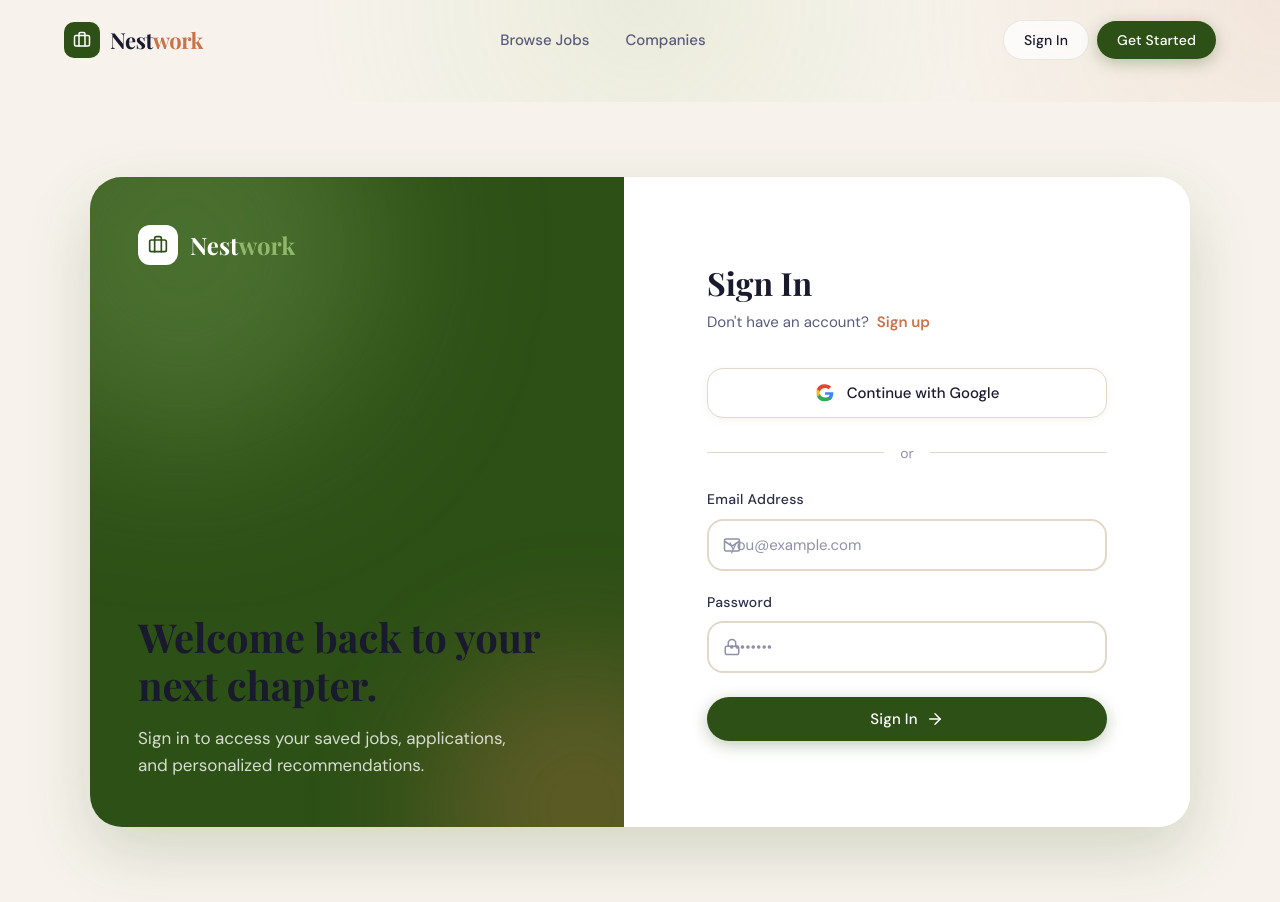
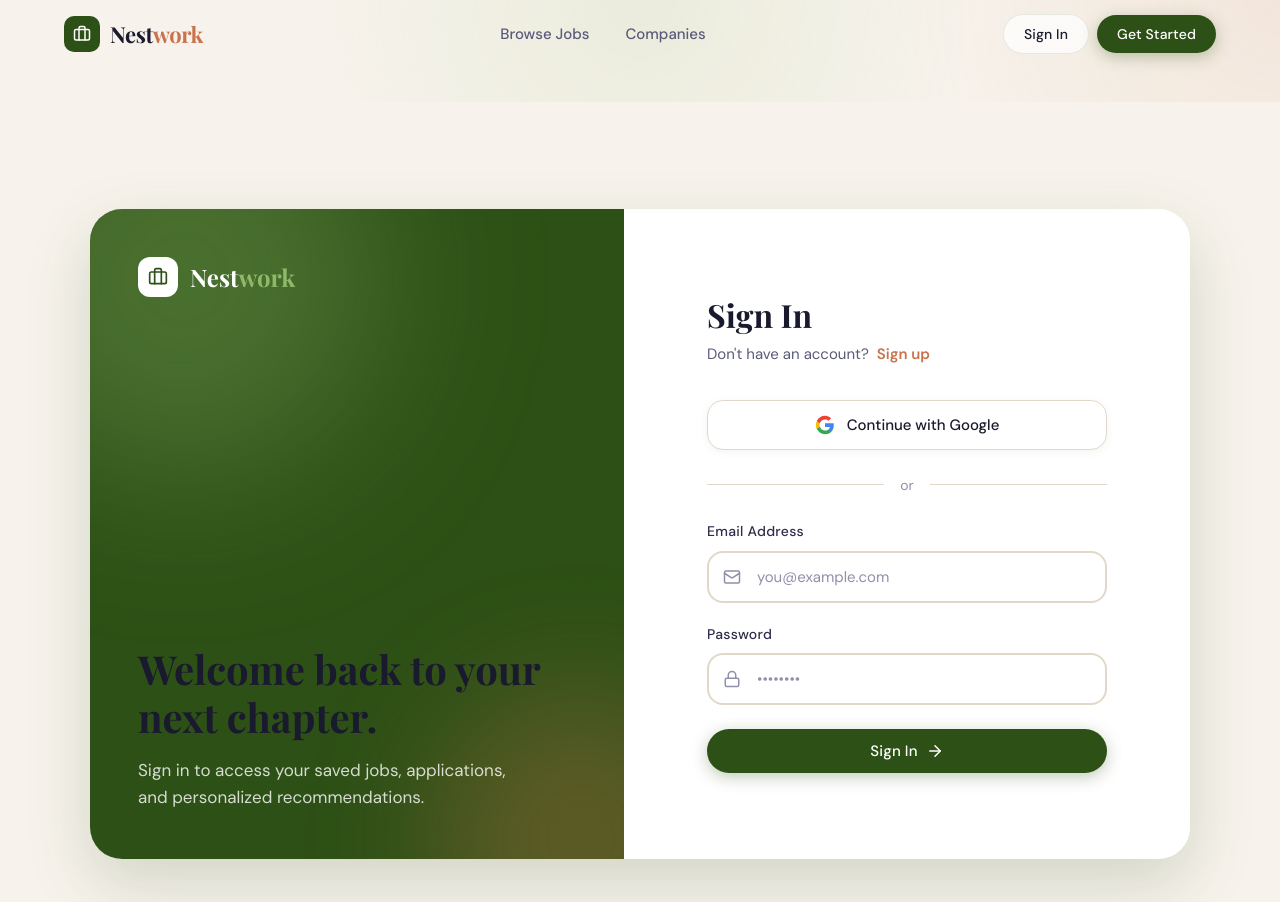
Before and after one commit to scintillating-Shruti-Pandey/JobPortal, a React (Vite) app in the folder client/: page /auth in a window 1280 px wide. Built offline with nearby package versions, Linux system fonts and the light colour scheme; no server answers; a web font is replaced by a local one.

Commit message:
Fix UI, button reactivity, and add favicon

```diff
--- a/client/src/components/Navbar/Navbar.module.css
+++ b/client/src/components/Navbar/Navbar.module.css
@@ -4,7 +4,7 @@
   left: 0;
   right: 0;
   z-index: var(--z-sticky);
-  padding: 1.25rem 0;
+  padding: 0.875rem 0;
   transition: all 0.35s var(--ease-smooth);
 }
 
@@ -13,7 +13,7 @@
   backdrop-filter: blur(20px);
   -webkit-backdrop-filter: blur(20px);
   border-bottom: 1px solid rgba(45, 80, 22, 0.08);
-  padding: 0.875rem 0;
+  padding: 0.625rem 0;
   box-shadow: 0 4px 24px rgba(45, 80, 22, 0.06);
 }
 
--- a/client/src/pages/AuthPage/AuthPage.jsx
+++ b/client/src/pages/AuthPage/AuthPage.jsx
@@ -22,6 +22,10 @@
   const isRegisterMode = searchParams.get('mode') === 'register';
 
   const [isLogin, setIsLogin] = useState(!isRegisterMode);
+
+  useEffect(() => {
+    setIsLogin(searchParams.get('mode') !== 'register');
+  }, [searchParams]);
   const [formData, setFormData] = useState({
     name: '',
     email: '',
@@ -118,7 +122,12 @@
             </div>
 
             <button type="button" className={styles.googleBtn} onClick={handleGoogleAuth}>
-              <GoogleIcon />
+              <svg className={styles.googleIcon} viewBox="0 0 24 24">
+                <path fill="#4285F4" d="M22.56 12.25c0-.78-.07-1.53-.2-2.25H12v4.26h5.92c-.26 1.37-1.04 2.53-2.21 3.31v2.77h3.57c2.08-1.92 3.28-4.74 3.28-8.09z" />
+                <path fill="#34A853" d="M12 23c2.97 0 5.46-.98 7.28-2.66l-3.57-2.77c-.98.66-2.23 1.06-3.71 1.06-2.86 0-5.29-1.93-6.16-4.53H2.18v2.84C3.99 20.53 7.7 23 12 23z" />
+                <path fill="#FBBC05" d="M5.84 14.09c-.22-.66-.35-1.36-.35-2.09s.13-1.43.35-2.09V7.07H2.18C1.43 8.55 1 10.22 1 12s.43 3.45 1.18 4.93l2.85-2.22.81-.62z" />
+                <path fill="#EA4335" d="M12 5.38c1.62 0 3.06.56 4.21 1.64l3.15-3.15C17.45 2.09 14.97 1 12 1 7.7 1 3.99 3.47 2.18 7.07l3.66 2.84c.87-2.6 3.3-4.53 6.16-4.53z" />
+              </svg>
               Continue with Google
             </button>
 
--- a/client/src/pages/AuthPage/AuthPage.module.css
+++ b/client/src/pages/AuthPage/AuthPage.module.css
@@ -4,7 +4,7 @@
 	align-items: center;
 	justify-content: center;
 	background: var(--cream);
-	padding: 2rem;
+	padding: 6rem 2rem 2rem 2rem;
 }
 
 .authContainer {
@@ -242,8 +242,8 @@
 .authInput {
 	width: 100%;
 	min-height: 3.25rem;
-	padding-left: 3rem;
-	padding-right: 1rem;
+	padding-left: 3rem !important;
+	padding-right: 1rem !important;
 }
 
 .submitBtn {
```
Also changed, not shown: client/public/favicon.svg (added).
